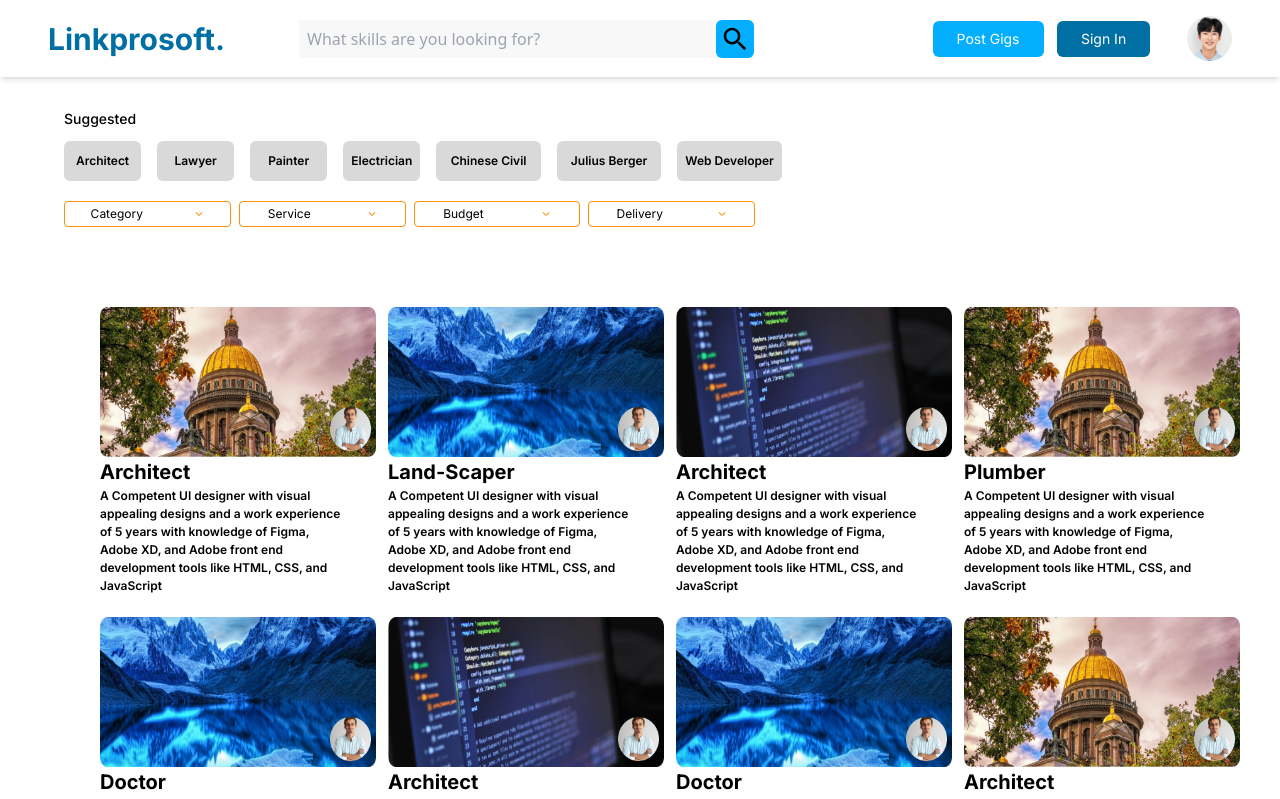
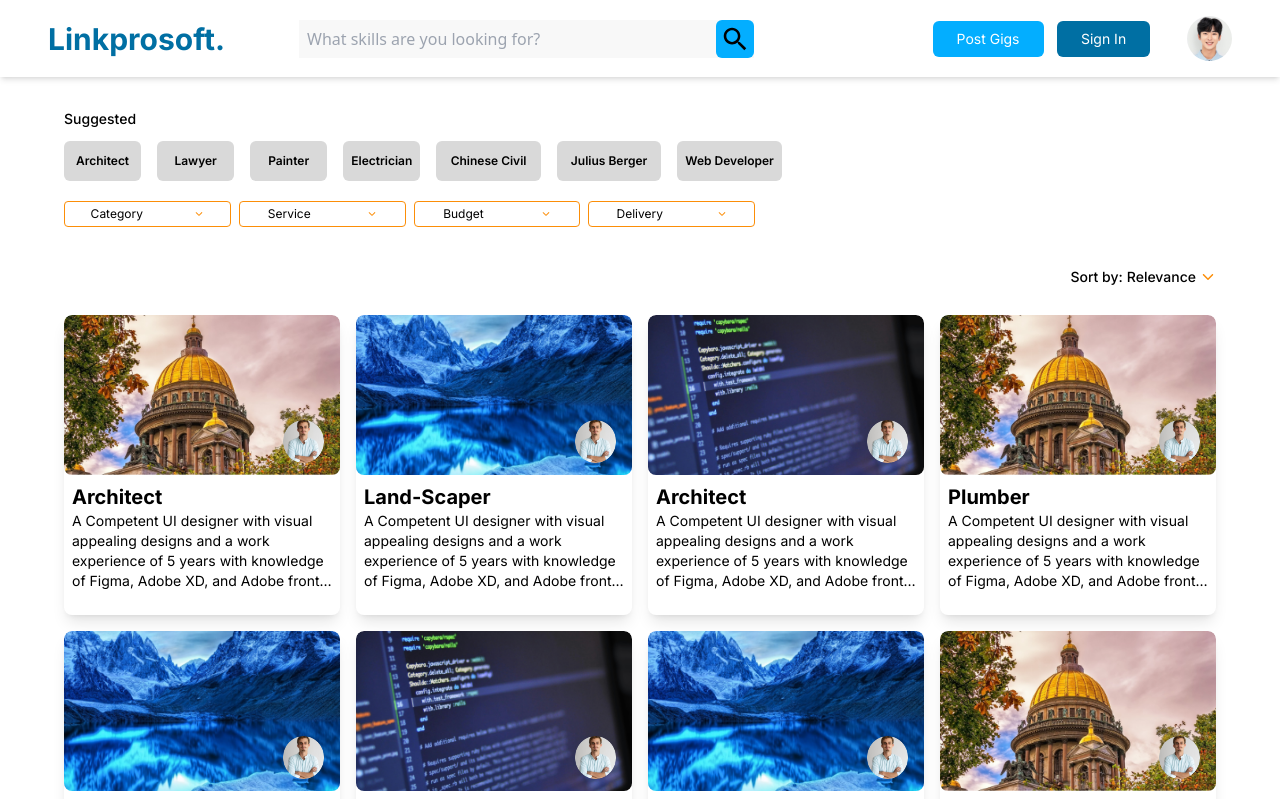
Before and after one commit to german-machine/Linkprosoft, a React (Vite) app in the folder Front-end/: page /JobSearch in a window 1280 px wide. Shown: the top 799 px of the page. Built offline with nearby package versions, Linux system fonts and the light colour scheme.

Commit message:
restyled the whole component

```diff
--- a/Front-end/src/Pages/JobSearch/components/Feed.jsx
+++ b/Front-end/src/Pages/JobSearch/components/Feed.jsx
@@ -1,28 +1,48 @@
+import { IoIosArrowDown } from "react-icons/io"
 import { feedData } from "../../../data/feedData2"
+import SideBar from "../../JobDetails/components/SideBar"
 
 const Feed = () => {
     return (
         <>
-    <div className=" w-[90%] mt-10  relative left-[100px]" >
-        <div className="flex gap-[1%] flex-wrap">
-            {feedData.map((feed, index) => (
-                 <div key={index} className=" w-[24%]  h-[310px] ">
-                 <div className=" w-[100%]  br-[20px] relative rounded-[15px]">
-                     <img src={feed.img} alt="profile"  className='h-[150px] object-fit'/>
-                     <div className="w-[15%] h-[30%] rounded-full absolute left-[230px] top-[100px] ">
-                         <img src={feed.profile}/>
+            <section className="w-full">
+                <div className="w-[90%] mx-auto pb-0">
+
+
+                    <div>
+                        <div className="w-full flex justify-end mb-1">
+                            <div className="flex gap-1">
+                                <p className="font-Inter font-medium text-sm">Sort by:</p>
+                                <span className="flex items-center gap-1">
+                                    <p className="font-Inter font-medium text-sm">Relevance</p>
+                                    <IoIosArrowDown className="text-[#FC8E08]" />
+                                </span>
                             </div>
                         </div>
 
-                 <div>
-                     <h1 className="font-Inter text-[20px] font-bold">{feed.title}</h1>
-                     <p className="font-Inter text-[12px] font-semibold w-[90%]">{feed.description}</p>
+                        <div className="w-full grid grid-cols-2 md:grid-cols-4 gap-4 py-6">
+                            {feedData.map((feed, index) => (
+                                <div key={index} className="shadow-lg transition-shadow rounded-lg overflow-hidden cursor-pointer ">
+                                    <div className="h-[10rem] relative scale-100 hover:scale-110 transition-all">
+                                        <img src={feed.img} alt="" className="h-full object-cover rounded-lg" />
+                                        <img src={feed.profile} alt="" className="rounded-full absolute w-[15%] bottom-3 right-4" />
+                                    </div>
+
+                                    <div className="px-2 py-2 mb-4">
+                                        <h1 className="text-xl font-bold font-Inter">{feed.title}</h1>
+                                        <p className="text-sm font-normal font-Inter line-clamp-4">{feed.description}</p>
                                     </div>
                                 </div>
                             ))}
                         </div>
+                    </div>
+
+                    <div className="relative">
+                        <SideBar />
+                    </div>
 
                 </div>
+            </section>
 
         </>
     )
```
Lines whose indentation alone changed are shown as unchanged.
